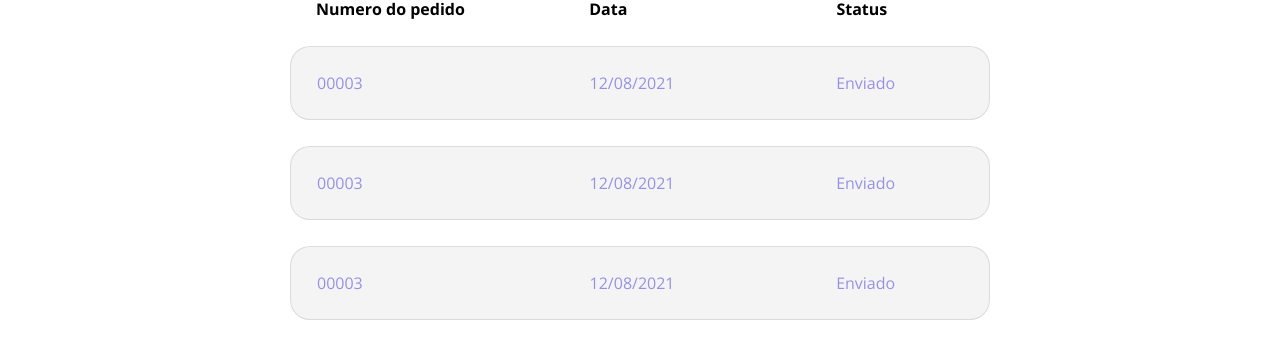
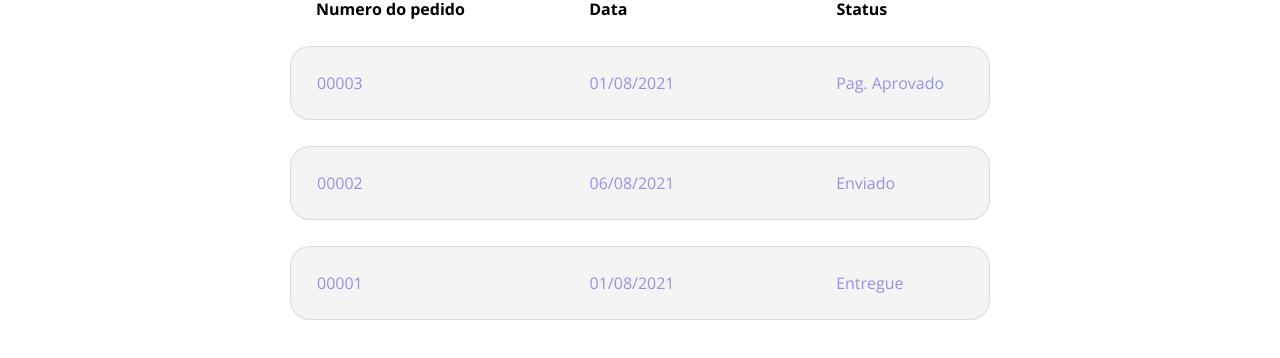
Before and after one commit to marlon307/project-respponse, a Next.js app: page /orders in a window 1280 px wide. Shown: the part 202-560 px from the top of the page. Built offline with nearby package versions, Linux system fonts and the light colour scheme.

Commit message:
update orders props

```diff
--- a/components/Cards/MinCardOrder/MinCardOrder.tsx
+++ b/components/Cards/MinCardOrder/MinCardOrder.tsx
@@ -1,12 +1,18 @@
 import React from 'react';
 import style from './styleMinCardOrder.module.scss';
 
-function MinCardOrder() {
+interface IProps {
+  idOrder: string;
+  date: string;
+  status: string;
+}
+
+function MinCardOrder({ idOrder, date, status }: IProps) {
   return (
     <a href="/" className={ style.mincardOrder }>
-      <span>00003</span>
-      <span>12/08/2021</span>
-      <span>Enviado</span>
+      <span>{ idOrder }</span>
+      <span>{ date }</span>
+      <span>{ status }</span>
     </a>
   );
 }
--- a/pages/orders.tsx
+++ b/pages/orders.tsx
@@ -12,9 +12,9 @@ function order() {
           <h4>Status</h4>
         </div>
         <div className={ style.bodytable }>
-          <MinCardOrder />
-          <MinCardOrder />
-          <MinCardOrder />
+          <MinCardOrder idOrder="00003" date="01/08/2021" status="Pag. Aprovado" />
+          <MinCardOrder idOrder="00002" date="06/08/2021" status="Enviado" />
+          <MinCardOrder idOrder="00001" date="01/08/2021" status="Entregue" />
         </div>
       </div>
     </section>
```
